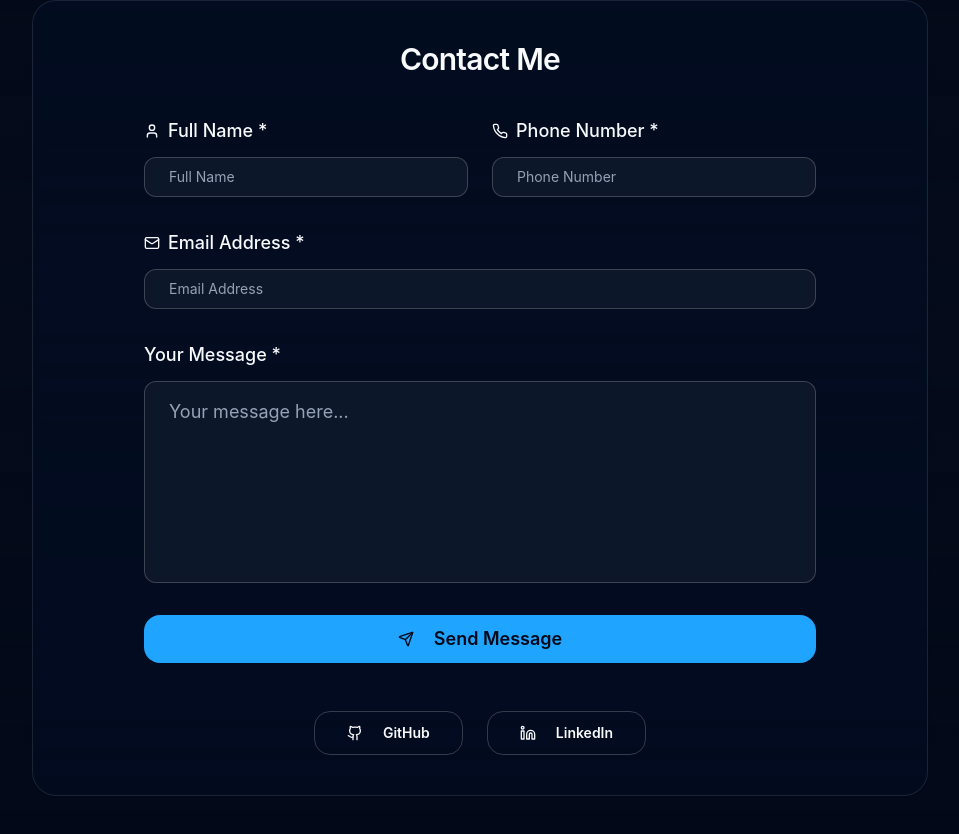
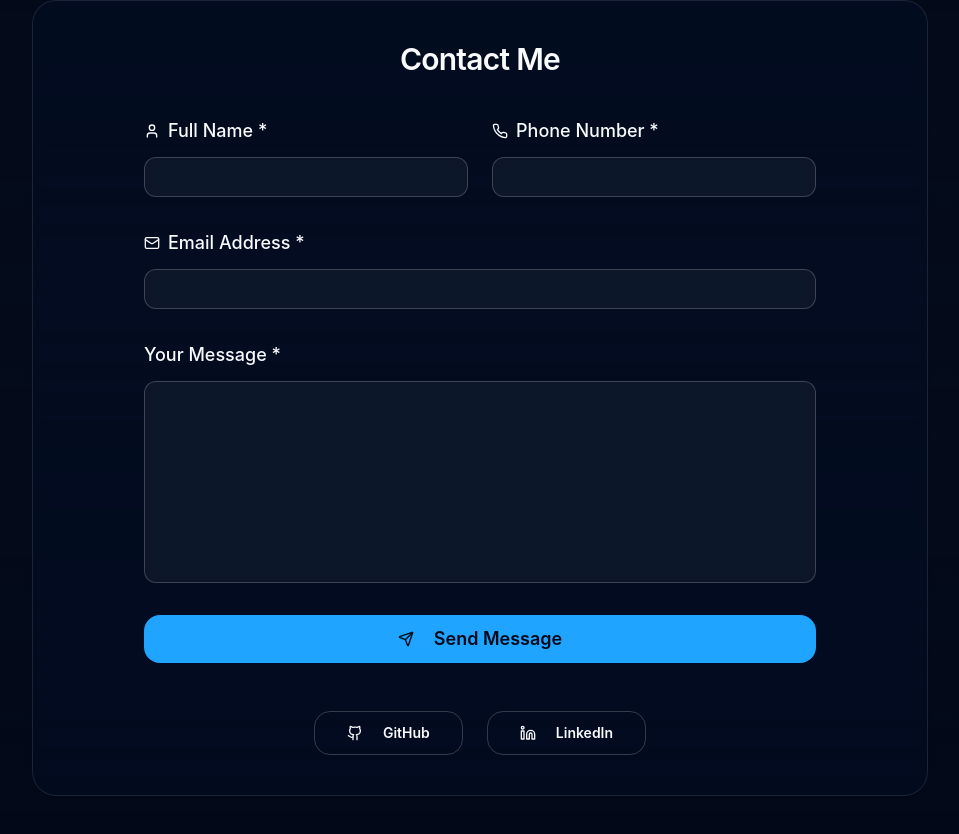
Before and after one commit to Anish-2024/anishs-tech-journey, a React (Vite) app: page / in a window 1280 px wide. Shown: the part 4426-5260 px from the top of the page, without its empty margins (160-1119 px from the left). Built offline with nearby package versions, Linux system fonts and the light colour scheme.

Commit message:
Remove placeholder text
Remove placeholder text from input fields.

```diff
--- a/src/components/Contact.tsx
+++ b/src/components/Contact.tsx
@@ -161,7 +161,7 @@ const Contact = () => {
                         id="fullName"
                         name="fullName"
                         type="text"
-                        placeholder="Full Name"
+                        placeholder=""
                         value={formData.fullName}
                         onChange={handleInputChange}
                         required
@@ -178,7 +178,7 @@ const Contact = () => {
                         id="phone"
                         name="phone"
                         type="tel"
-                        placeholder="Phone Number"
+                        placeholder=""
                         value={formData.phone}
                         onChange={handleInputChange}
                         required
@@ -196,7 +196,7 @@ const Contact = () => {
                       id="email"
                       name="email"
                       type="email"
-                      placeholder="Email Address"
+                      placeholder=""
                       value={formData.email}
                       onChange={handleInputChange}
                       required
@@ -211,7 +211,7 @@ const Contact = () => {
                     <Textarea
                       id="message"
                       name="message"
-                      placeholder="Your message here..."
+                      placeholder=""
                       value={formData.message}
                       onChange={handleInputChange}
                       rows={6}
```
